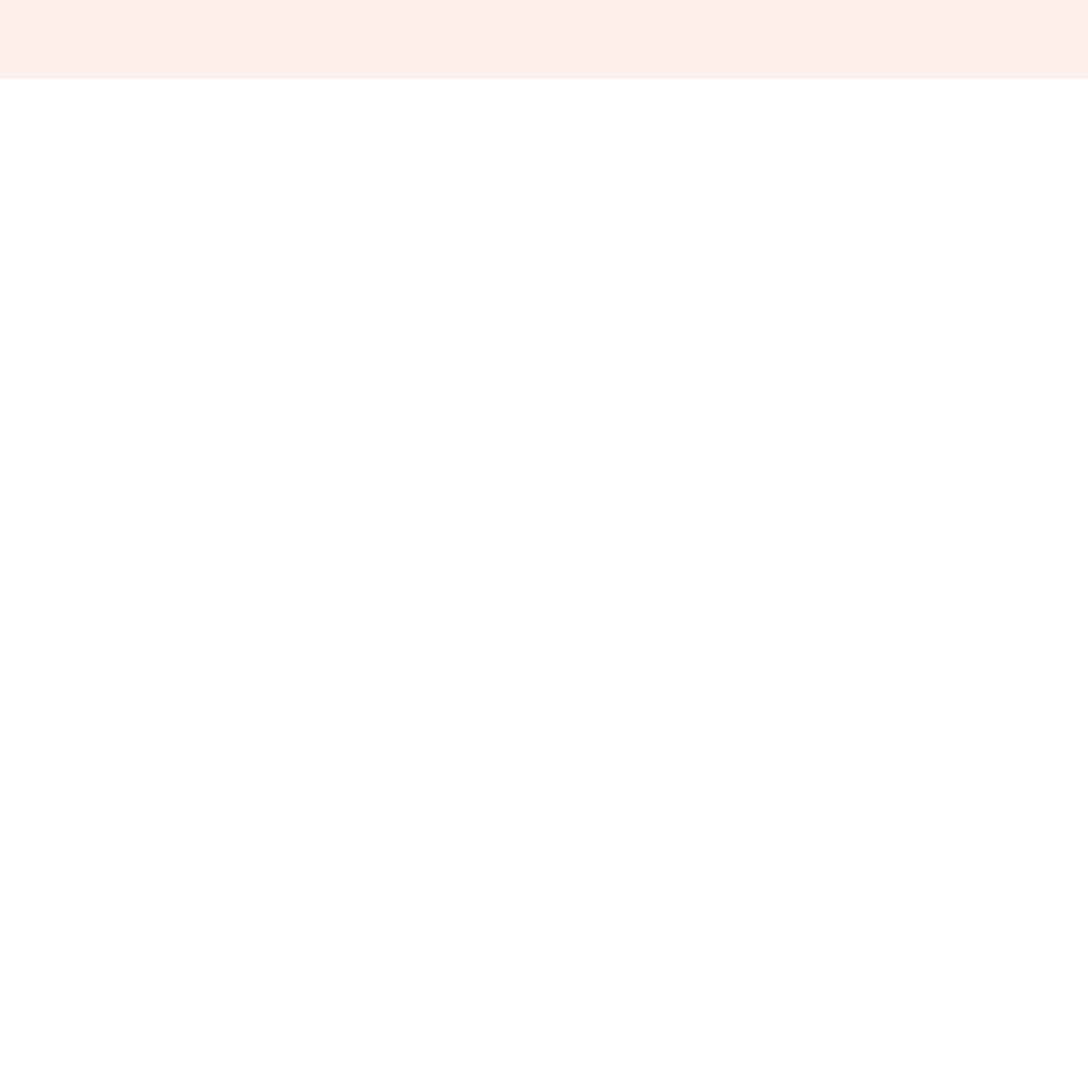
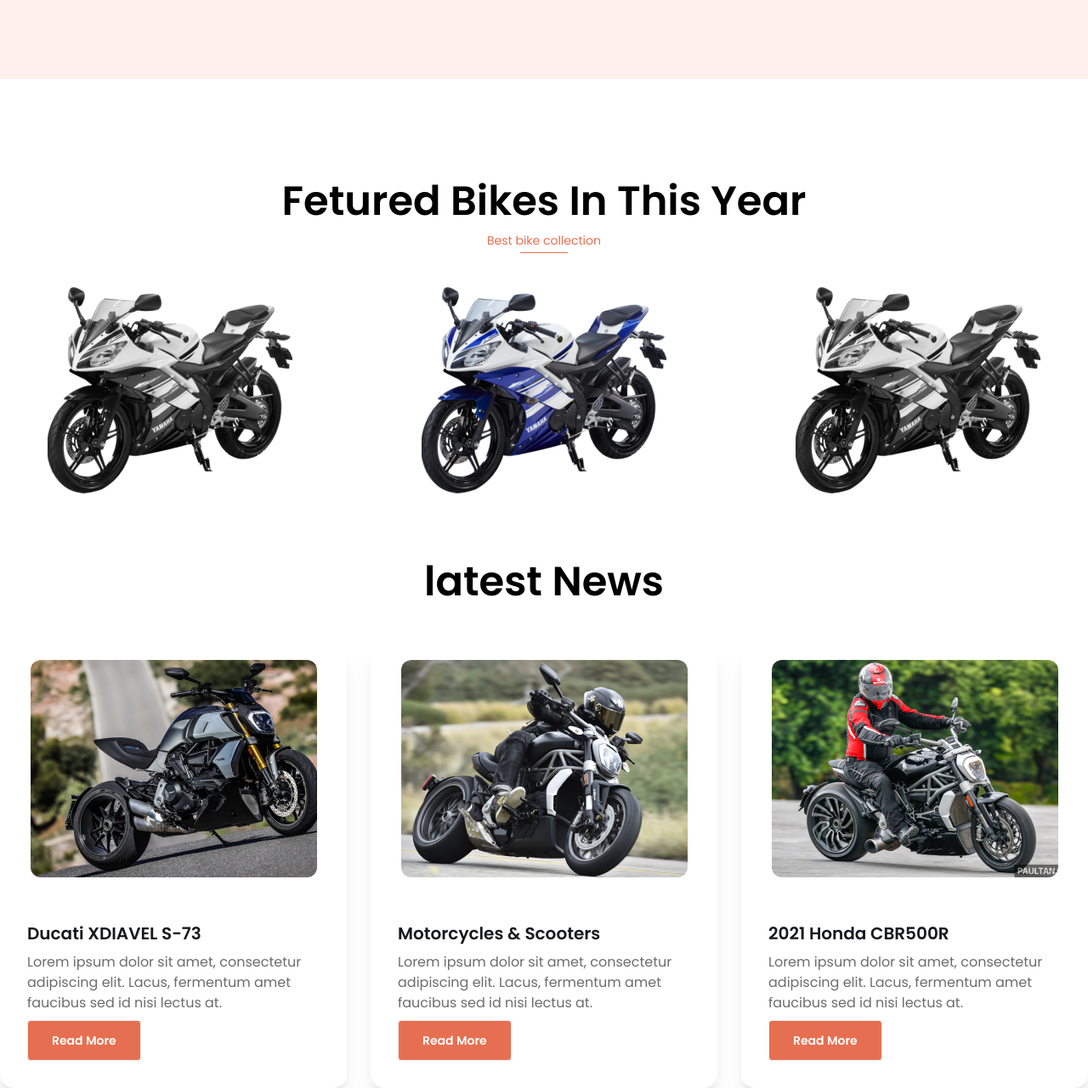
Before and after one commit to rabiyarumi/Biker-Zone-P-10, a plain HTML site: page index.html in a window 1280 px wide. Shown: the part 633-1914 px from the top of the page at 85% size. Before the commit the page ends 800 px from the top, so only its background shows below. Drawn offline with nearby package versions, Linux system fonts and the light colour scheme.

Commit message:
added Latest section

```diff
--- a/index.html
+++ b/index.html
@@ -93,27 +93,31 @@
         <!-- slide-1 -->
         <div id="slide1" class="carousel-item relative w-full">
           <!-- content container -->
-          <div class="flex flex-col md:flex-row
-           gap-10 lg:gap-20
-          p-8 md:p-20 lg:p-24">
+          <div
+            class="flex flex-col md:flex-row gap-10 lg:gap-20 p-8 md:p-20 lg:p-24"
+          >
             <!-- text container -->
-            <div class="space-y-5  flex-1 my-auto">
-              <h1 class="lg:text-6xl md:text-5xl text-4xl font-bold text-black">Ride-on R15 V4 with Smile</h1>
+            <div class="space-y-5 flex-1 my-auto">
+              <h1 class="lg:text-6xl md:text-5xl text-4xl font-bold text-black">
+                Ride-on R15 V4 with Smile
+              </h1>
               <p class="font-light text-[#000000CC]">
-                Amet minim mollit non deserunt ullamco
-                est sit aliqua dolor do amet sint. Velit officia consequat duis enim velit mollit.
+                Amet minim mollit non deserunt ullamco est sit aliqua dolor do
+                amet sint. Velit officia consequat duis enim velit mollit.
               </p>
               <div class="">
-                <a class="btn bg-bike-btn text-white rounded md:px-7">Purchase</a>
+                <a class="btn bg-bike-btn text-white rounded md:px-7"
+                  >Purchase</a
+                >
               </div>
             </div>
             <!-- img container -->
-            <div class="flex-1 ">
+            <div class="flex-1">
               <img src="./images/slider/bike1.png" class="w-full" />
             </div>
           </div>
           <div
-            class="absolute left-5 right-5 top-1/2 flex -translate-y-1/2 transform justify-between"
+            class="absolute left-5 right-5 top-1/2 flex -translate-y-1/2 duration-1000 transform justify-between"
           >
             <a href="#slide4" class="btn btn-circle">❮</a>
             <a href="#slide2" class="btn btn-circle">❯</a>
@@ -122,27 +126,31 @@
         <!-- slide-2 -->
         <div id="slide2" class="carousel-item relative w-full">
           <!-- content container -->
-          <div class="flex flex-col md:flex-row
-           gap-10 lg:gap-20
-          p-8 md:p-20 lg:p-24">
+          <div
+            class="flex flex-col md:flex-row gap-10 lg:gap-20 p-8 md:p-20 lg:p-24"
+          >
             <!-- text container -->
-            <div class="space-y-5  flex-1 my-auto">
-              <h1 class="lg:text-6xl md:text-5xl text-4xl font-bold text-black">Ride-on R15 V4 with Smile</h1>
+            <div class="space-y-5 flex-1 my-auto">
+              <h1 class="lg:text-6xl md:text-5xl text-4xl font-bold text-black">
+                Ride-on R15 V4 with Smile
+              </h1>
               <p class="font-light text-[#000000CC]">
-                Amet minim mollit non deserunt ullamco
-                est sit aliqua dolor do amet sint. Velit officia consequat duis enim velit mollit.
+                Amet minim mollit non deserunt ullamco est sit aliqua dolor do
+                amet sint. Velit officia consequat duis enim velit mollit.
               </p>
               <div class="">
-                <a class="btn bg-bike-btn text-white rounded md:px-7">Purchase</a>
+                <a class="btn bg-bike-btn text-white rounded md:px-7"
+                  >Purchase</a
+                >
               </div>
             </div>
             <!-- img container -->
-            <div class="flex-1 ">
+            <div class="flex-1">
               <img src="./images/slider/bike2.png" class="w-full" />
             </div>
           </div>
           <div
-            class="absolute left-5 right-5 top-1/2 flex -translate-y-1/2 transform justify-between"
+            class="absolute left-5 right-5 top-1/2 flex -translate-y-1/2 duration-100 transform justify-between"
           >
             <a href="#slide1" class="btn btn-circle">❮</a>
             <a href="#slide3" class="btn btn-circle">❯</a>
@@ -151,27 +159,31 @@
         <!-- slide-3 -->
         <div id="slide3" class="carousel-item relative w-full">
           <!-- content container -->
-          <div class="flex flex-col md:flex-row
-           gap-10 lg:gap-20
-          p-8 md:p-20 lg:p-24">
+          <div
+            class="flex flex-col md:flex-row gap-10 lg:gap-20 p-8 md:p-20 lg:p-24"
+          >
             <!-- text container -->
-            <div class="space-y-5  flex-1 my-auto">
-              <h1 class="lg:text-6xl md:text-5xl text-4xl font-bold text-black">Ride-on R15 V4 with Smile</h1>
+            <div class="space-y-5 flex-1 my-auto">
+              <h1 class="lg:text-6xl md:text-5xl text-4xl font-bold text-black">
+                Ride-on R15 V4 with Smile
+              </h1>
               <p class="font-light text-[#000000CC]">
-                Amet minim mollit non deserunt ullamco
-                est sit aliqua dolor do amet sint. Velit officia consequat duis enim velit mollit.
+                Amet minim mollit non deserunt ullamco est sit aliqua dolor do
+                amet sint. Velit officia consequat duis enim velit mollit.
               </p>
               <div class="">
-                <a class="btn bg-bike-btn text-white rounded md:px-7">Purchase</a>
+                <a class="btn bg-bike-btn text-white rounded md:px-7"
+                  >Purchase</a
+                >
               </div>
             </div>
             <!-- img container -->
-            <div class="flex-1 ">
+            <div class="flex-1">
               <img src="./images/slider/bike3.png" class="w-full" />
             </div>
           </div>
           <div
-            class="absolute left-5 right-5 top-1/2 flex -translate-y-1/2 transform justify-between"
+            class="absolute left-5 right-5 top-1/2 flex -translate-y-1/2 duration-100 transform justify-between"
           >
             <a href="#slide2" class="btn btn-circle">❮</a>
             <a href="#slide4" class="btn btn-circle">❯</a>
@@ -180,38 +192,128 @@
         <!-- slide-4 -->
         <div id="slide4" class="carousel-item relative w-full">
           <!-- content container -->
-          <div class="flex flex-col md:flex-row
-           gap-10 lg:gap-20
-          p-8 md:p-20 lg:p-24">
+          <div
+            class="flex flex-col md:flex-row gap-10 lg:gap-20 p-8 md:p-20 lg:p-24"
+          >
             <!-- text container -->
-            <div class="space-y-5  flex-1 my-auto">
-              <h1 class="lg:text-6xl md:text-5xl text-4xl font-bold text-black">Ride-on R15 V4 with Smile</h1>
+            <div class="space-y-5 flex-1 my-auto">
+              <h1 class="lg:text-6xl md:text-5xl text-4xl font-bold text-black">
+                Ride-on R15 V4 with Smile
+              </h1>
               <p class="font-light text-[#000000CC]">
-                Amet minim mollit non deserunt ullamco
-                est sit aliqua dolor do amet sint. Velit officia consequat duis enim velit mollit.
+                Amet minim mollit non deserunt ullamco est sit aliqua dolor do
+                amet sint. Velit officia consequat duis enim velit mollit.
               </p>
               <div class="">
-                <a class="btn bg-bike-btn text-white rounded md:px-7">Purchase</a>
+                <a class="btn bg-bike-btn text-white rounded md:px-7"
+                  >Purchase</a
+                >
               </div>
             </div>
             <!-- img container -->
-            <div class="flex-1 ">
+            <div class="flex-1">
               <img src="./images/slider/bike4.png" class="w-full" />
             </div>
           </div>
           <div
-            class="absolute left-5 right-5 top-1/2 flex -translate-y-1/2 transform justify-between"
+            class="absolute left-5 right-5 top-1/2 flex -translate-y-1/2 duration-100 transform justify-between"
           >
             <a href="#slide3" class="btn btn-circle">❮</a>
             <a href="#slide1" class="btn btn-circle">❯</a>
           </div>
         </div>
-
-
       </div>
     </header>
     <!-- main section -->
-    <main class="md:container mx-auto"></main>
+    <main class="md:container mx-auto ">
+      <!-- Featured Bike section-->
+      <section class="my-20">
+        <!-- Featured header container -->
+        <div class="text-center mx-auto  mb-10">
+          <h2 class="text-3xl md:text-5xl font-semibold text-black mb-3">
+            Fetured Bikes In This Year
+          </h2>
+          <p class="text-[#E76F51] text-sm mb-1">Best bike collection</p>
+          <hr class="w-14 border-[#E76F51] mx-auto" />
+        </div>
+        <!-- Featured img container -->
+         <div class="grid grid-cols-1 md:grid-cols-3 gap-10 p-6 md:p-0">
+          <div class=" flex justify-center items-center ">
+            <img src="./images/others/feature-bike.png" alt="" class="grayscale">
+          </div>
+          <div class=" flex justify-center items-center ">
+            <img src="./images/others/feature-bike.png" alt="">
+          </div>
+          <div class=" flex justify-center items-center ">
+            <img src="./images/others/feature-bike.png" alt="" class="grayscale">
+          </div>
+         </div>
+      </section>
+      <!-- Latest section -->
+       <section>
+        <!-- Latest Header -->
+        <h2 class="text-3xl md:text-5xl font-semibold text-black  text-center mx-auto my-12">
+          latest News
+        </h2>
+        <!-- Latest card container -->
+         <div class="grid grid-cols-1 md:grid-cols-3 gap-7">
+          <!-- card-1 -->
+          <div class="card bg-base-100  shadow-xl">
+            <figure class="p-5">
+              <img
+                src="./images/others/latest1.png"
+                alt="Shoes"
+                class="rounded-xl" />
+            </figure>
+            <div class="card-body ">
+              <h2 class="card-title text-[#18191F]">
+                Ducati XDIAVEL S-73</h2>
+              <p class="text-[#6C6C6C]">
+                Lorem ipsum dolor sit amet, consectetur adipiscing elit. Lacus, fermentum amet faucibus sed id nisi lectus at.</p>
+              <div class="card-actions">
+                  <a class="btn bg-bike-btn text-white rounded md:px-7">Read More </a>
+              </div>
+            </div>
+          </div>
+          <!-- card-2 -->
+          <div class="card bg-base-100  shadow-xl">
+            <figure class="p-5">
+              <img
+                src="./images/others/latest2.png"
+                alt="Shoes"
+                class="rounded-xl" />
+            </figure>
+            <div class="card-body ">
+              <h2 class="card-title text-[#18191F]">
+                Motorcycles & Scooters</h2>
+              <p class="text-[#6C6C6C]">
+                Lorem ipsum dolor sit amet, consectetur adipiscing elit. Lacus, fermentum amet faucibus sed id nisi lectus at.</p>
+              <div class="card-actions">
+                  <a class="btn bg-bike-btn text-white rounded md:px-7">Read More </a>
+              </div>
+            </div>
+          </div>
+          <!-- card-3 -->
+          <div class="card bg-base-100 shadow-xl">
+            <figure class="p-5">
+              <img
+                src="./images/others/latest3.png"
+                alt="Shoes"
+                class="rounded-xl" />
+            </figure>
+            <div class="card-body ">
+              <h2 class="card-title text-[#18191F]">
+                2021 Honda CBR500R</h2>
+              <p class="text-[#6C6C6C]">
+                Lorem ipsum dolor sit amet, consectetur adipiscing elit. Lacus, fermentum amet faucibus sed id nisi lectus at.</p>
+              <div class="card-actions">
+                  <a class="btn bg-bike-btn text-white rounded md:px-7">Read More </a>
+              </div>
+            </div>
+          </div>
+         </div>
+       </section>
+    </main>
     <!-- footer section -->
     <footer></footer>
   </body>
```
